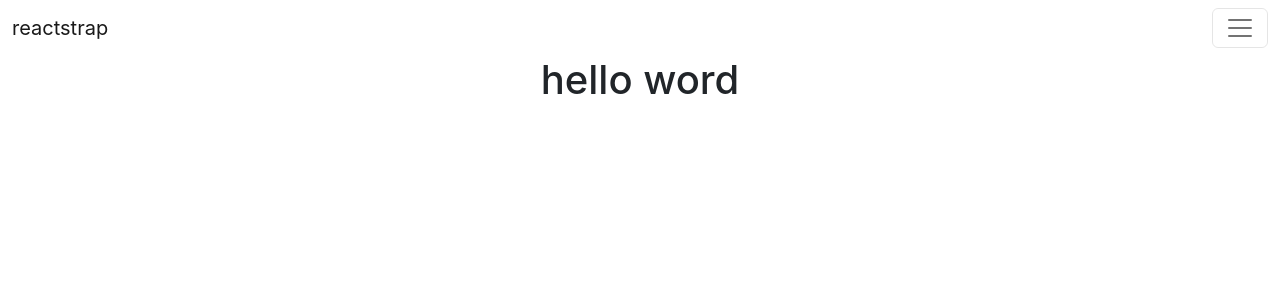
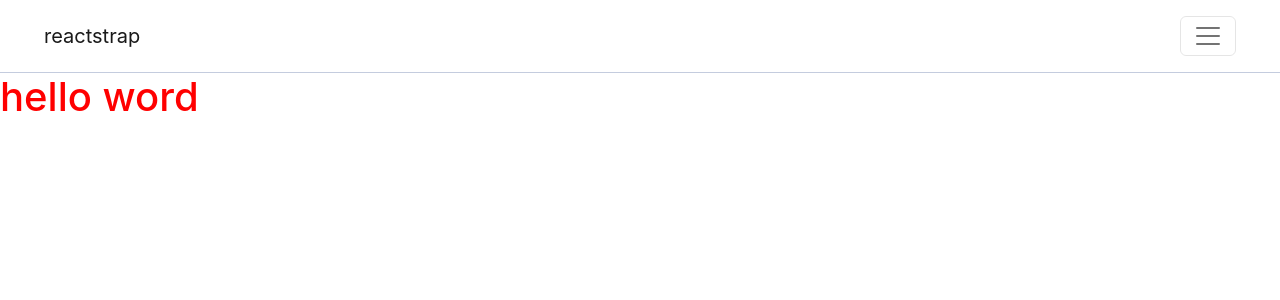
Before and after one commit to RolandoCazares/PortafolioMSC, a React (Create React App) app: page / in a window 1280 px wide. Shown: the top 300 px of the page. Built offline with nearby package versions, Linux system fonts and the light colour scheme; the HTML template or start-up script is replaced by a standard one.

Commit message:
Cambio de estilos

```diff
--- a/src/App.scss
+++ b/src/App.scss
@@ -1,38 +1,16 @@
-.App {
-  text-align: center;
+$light: #ffffff;
+$gray: #c4ccde;
+
+*{
+  margin: 0;
+  padding: 0;
+}
+.App{
+  color: red;
 }
 
-.App-logo {
-  height: 40vmin;
-  pointer-events: none;
+.navbar{
+  background-color: $light;
+  padding: 1rem 2rem;
+  border-bottom: 1px solid $gray;
 }
-
-@media (prefers-reduced-motion: no-preference) {
-  .App-logo {
-    animation: App-logo-spin infinite 20s linear;
-  }
-}
-
-.App-header {
-  background-color: #282c34;
-  min-height: 100vh;
-  display: flex;
-  flex-direction: column;
-  align-items: center;
-  justify-content: center;
-  font-size: calc(10px + 2vmin);
-  color: white;
-}
-
-.App-link {
-  color: #61dafb;
-}
-
-@keyframes App-logo-spin {
-  from {
-    transform: rotate(0deg);
-  }
-  to {
-    transform: rotate(360deg);
-  }
-}
```
